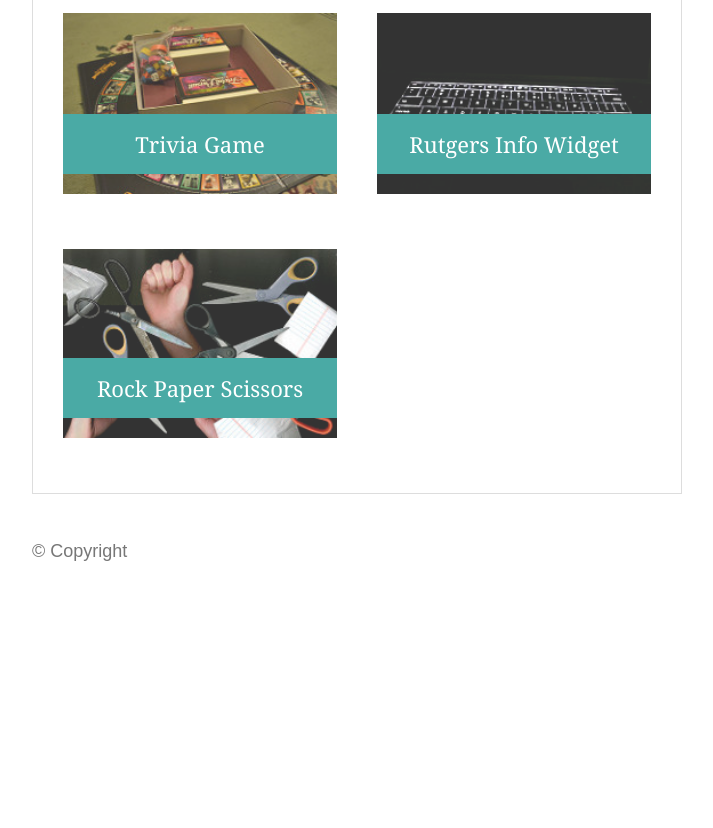
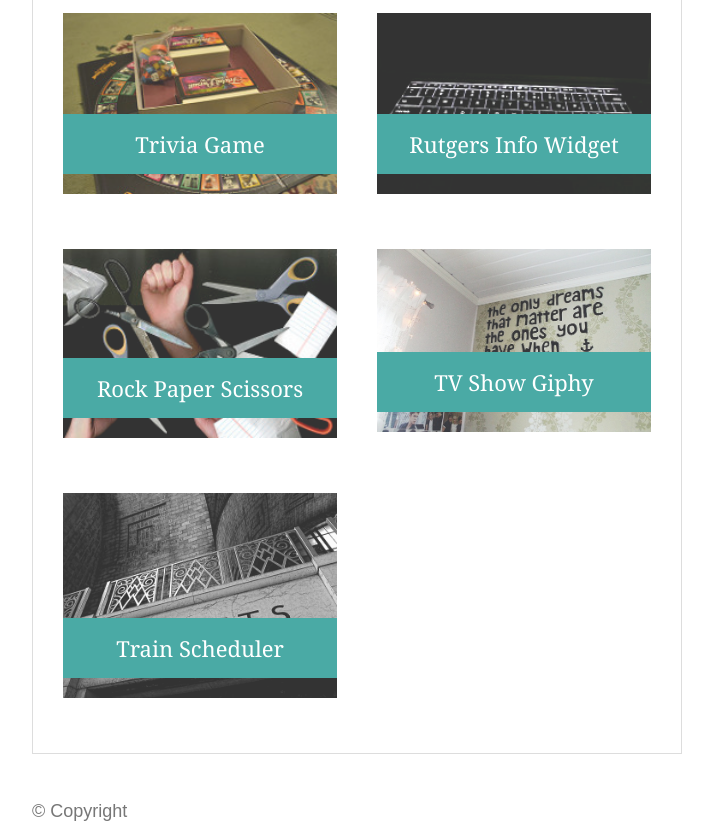
Before and after one commit to smolvera/Responsive-Portfolio, a plain HTML site: page portfolio.html in a window 1280 px wide. Shown: the part 378-1206 px from the top of the page, without its empty margins (128-841 px from the left). Before the commit the page ends 946 px from the top, so only its background shows below. Drawn offline with Linux system fonts and the light colour scheme.

Commit message:
Added train schedule to protfolio

```diff
--- a/portfolio.html
+++ b/portfolio.html
@@ -53,7 +53,17 @@
               <img src="assets/images/Rock,Paper,Scissors.jpg" class="auth-image" alt="Rock Paper Scissors">
               <h3>Rock Paper Scissors</h3>
           </div>
-        </section>
+
+          <div class="work">
+            <img src="assets/images/giphyPic.jpg" class="auth-image" alt="TV Show Giphy">
+            <a href="https://smolvera.github.io/TV_Show_Giphy/"><h3>TV Show Giphy</h3></a>
+          </div>
+
+          <div class="work">
+            <img src="assets/images/train.jpg" class="auth-image" alt="Train Scheduler">
+            <a href="https://smolvera.github.io/Train_Scheduler/"><h3>Train Scheduler</h3></a>
+          </div>
+          </section>
 
         <section class="sidebar">
           <div id="connect">
```
Also changed, not shown: assets/images/Train.jpg (added), assets/images/giphyPic.jpg (added).
